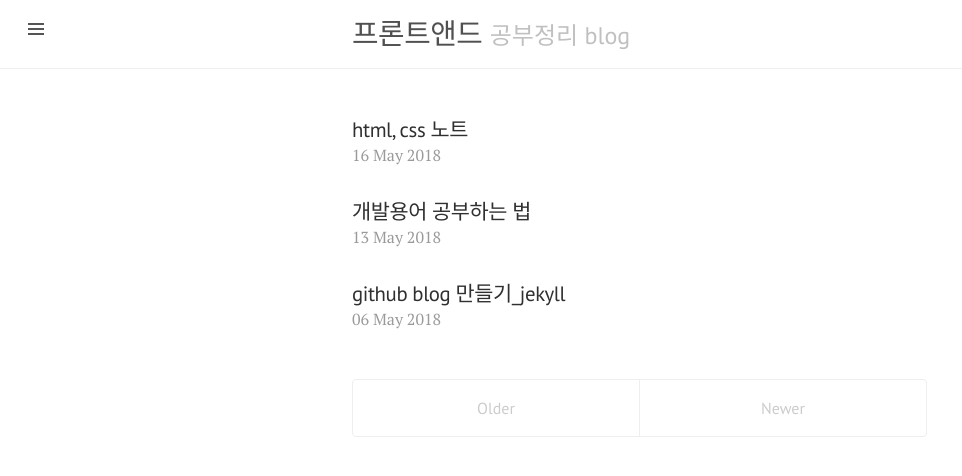
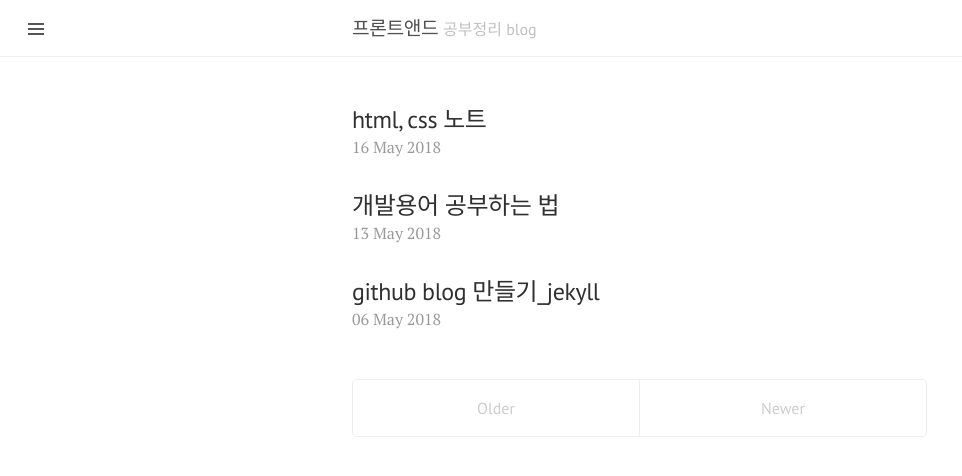
Before and after one commit to austinpark420/austinpark420.github.io, a Jekyll site: the page built from index.html, in a window 1280 px wide. Shown: the top 476 px of the page, without its empty margins (0-962 px from the left). Built offline with Jekyll 4.4.1, drawn with Linux system fonts in a browser that asks for light colours; the list of posts is cut into pages by our own code.

Commit message:
edit HTML/CSS

```diff
--- a/public/css/poole.css
+++ b/public/css/poole.css
@@ -88,15 +88,15 @@
   text-rendering: optimizeLegibility;
 }
 h1 {
-  font-size: 1.3rem;
+  font-size: 1.5rem;
 }
 h2 {
   margin-top: 1rem;
-  font-size: 1.2rem;
+  font-size: 1.3rem;
 }
 h3 {
-  margin-top: 1.5rem;
-  font-size: 1.8rem;
+  margin-top: 1rem;
+  font-size: 1.2rem;
 }
 h4, h5, h6 {
   margin-top: 1rem;
```
